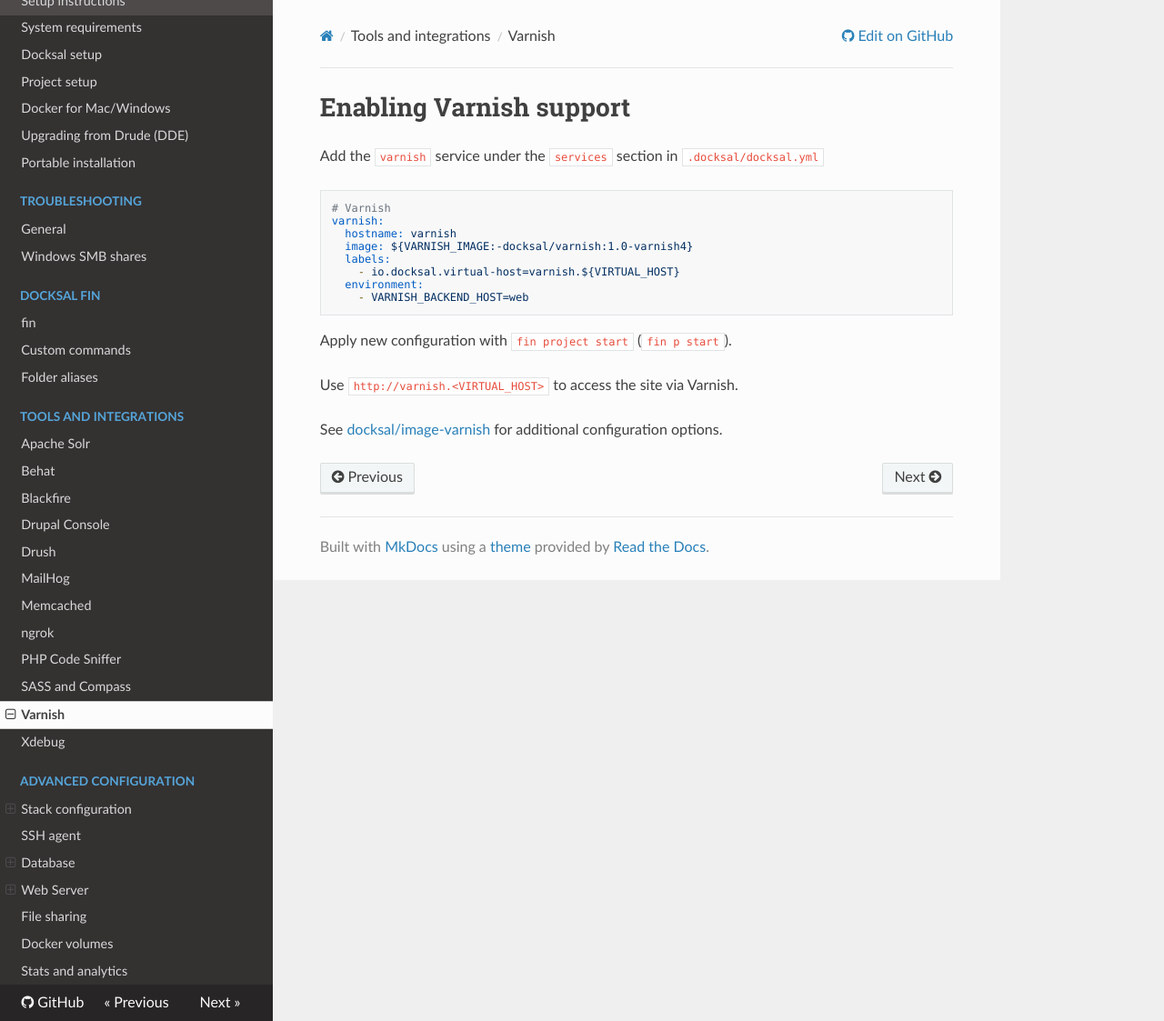
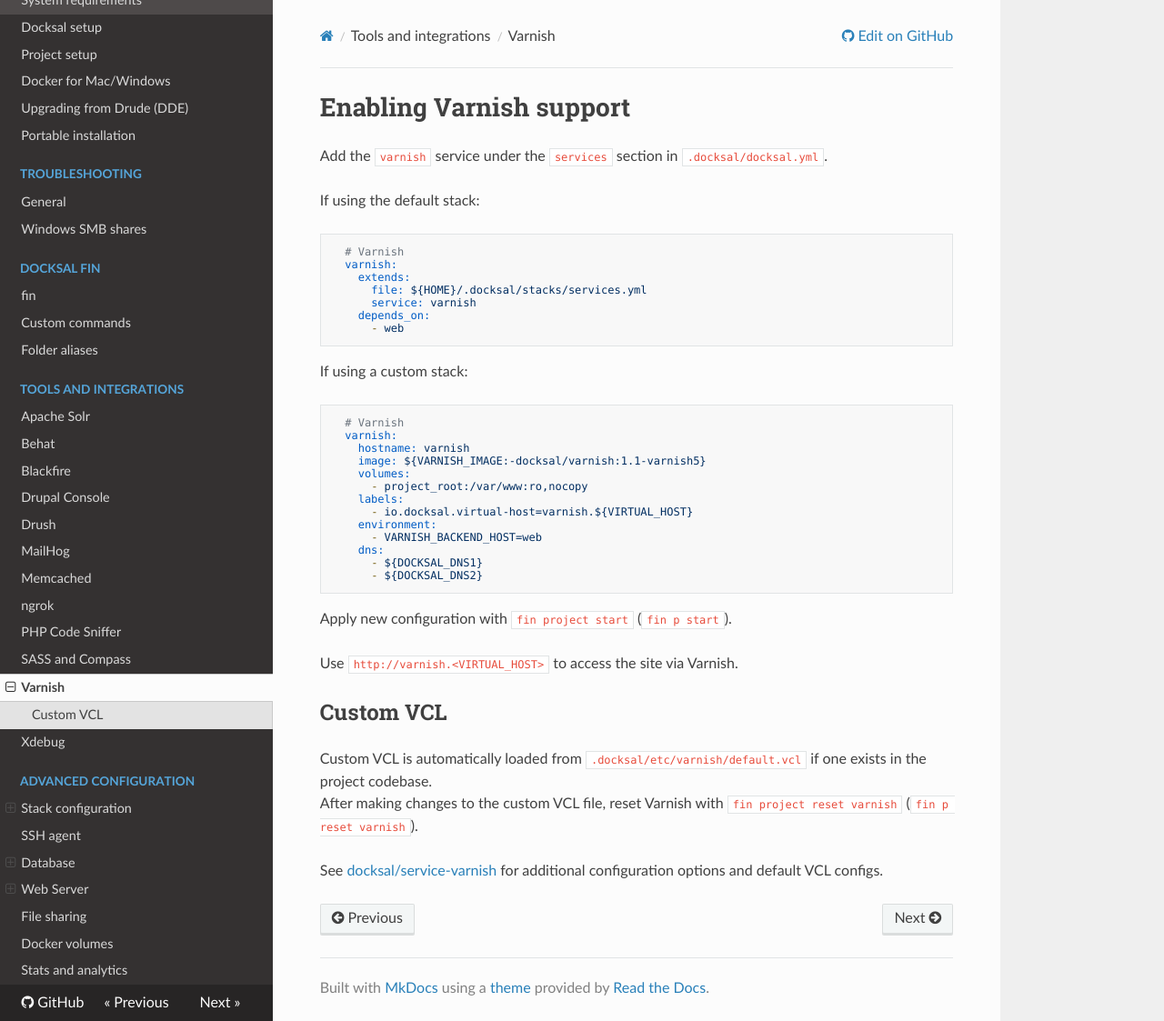
Before and after one commit to docksal/docksal, an MkDocs documentation site: the page built from docs/tools/varnish.md, in a window 1280 px wide and 1123 px high. Shown: the whole window at 91% size. Built offline with MkDocs 1.6.1, drawn with Linux system fonts in a browser that asks for light colours; nearby versions of some CDN libraries; old or Windows-style settings are respelled for this version of MkDocs.

Commit message:
Updated Varnish docs

````diff
--- a/docs/tools/varnish.md
+++ b/docs/tools/varnish.md
@@ -1,20 +1,47 @@
 # Enabling Varnish support
 
-Add the `varnish` service under the `services` section in `.docksal/docksal.yml`
+Add the `varnish` service under the `services` section in `.docksal/docksal.yml`.
+
+If using the default stack:
 
 ```yaml
-# Varnish
-varnish:
-  hostname: varnish
-  image: ${VARNISH_IMAGE:-docksal/varnish:1.0-varnish4}
-  labels:
-    - io.docksal.virtual-host=varnish.${VIRTUAL_HOST}
-  environment:
-    - VARNISH_BACKEND_HOST=web
+  # Varnish
+  varnish:
+    extends:
+      file: ${HOME}/.docksal/stacks/services.yml
+      service: varnish
+    depends_on:
+      - web
+```
+
+If using a custom stack:
+
+```yaml
+  # Varnish
+  varnish:
+    hostname: varnish
+    image: ${VARNISH_IMAGE:-docksal/varnish:1.1-varnish5}
+    volumes:
+      - project_root:/var/www:ro,nocopy
+    labels:
+      - io.docksal.virtual-host=varnish.${VIRTUAL_HOST}
+    environment:
+      - VARNISH_BACKEND_HOST=web
+    dns:
+      - ${DOCKSAL_DNS1}
+      - ${DOCKSAL_DNS2}
 ```
 
 Apply new configuration with `fin project start` (`fin p start`).
 
 Use `http://varnish.<VIRTUAL_HOST>` to access the site via Varnish.
 
-See [docksal/image-varnish](https://github.com/docksal/image-varnish) for additional configuration options.
+
+## Custom VCL
+
+Custom VCL is automatically loaded from `.docksal/etc/varnish/default.vcl` if one exists in the project codebase.
+After making changes to the custom VCL file, reset Varnish with `fin project reset varnish` (`fin p reset varnish`).
+
+
+See [docksal/service-varnish](https://github.com/docksal/service-varnish) for additional configuration options and
+default VCL configs.
````
